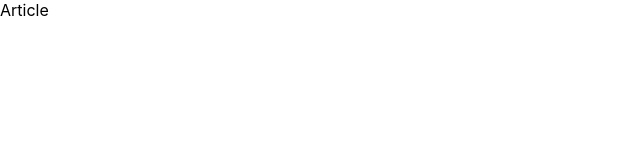
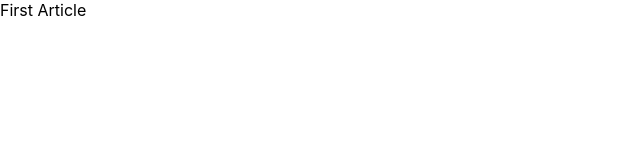
Before and after one commit to theprivacydev/nuance-next, a Next.js app: page /article/7 in a window 1280 px wide. Shown: the top 160 px of the page, without its empty margins (0-640 px from the left). Built offline with nearby package versions, Linux system fonts and the light colour scheme.

Commit message:
added meta tag for First Article

```diff
--- a/pages/article/[id].tsx
+++ b/pages/article/[id].tsx
@@ -1,7 +1,7 @@
 import React from "react"
 
 function Article() {
-  return <div>Article</div>
+  return <div>First Article</div>
 }
 
 export default Article
```
Also changed, not shown: pages/index.tsx (+9 -3 lines).
